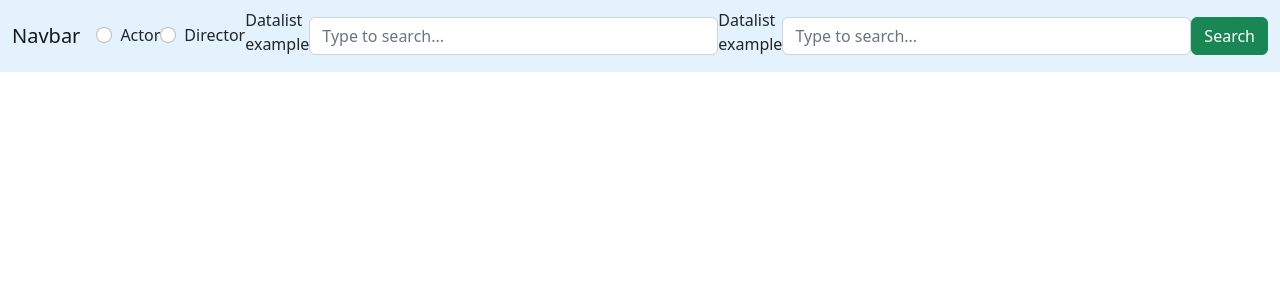
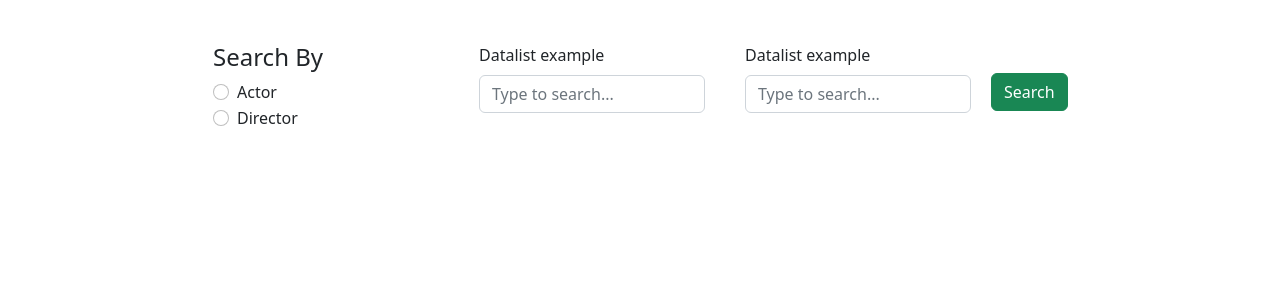
Before and after one commit to avijit-2001/wikique, a React (Create React App) app: page / in a window 1280 px wide. Shown: the top 300 px of the page. Built offline with nearby package versions, Linux system fonts and the light colour scheme.

Commit message:
feat: navbar added

```diff
--- a/src/App.js
+++ b/src/App.js
@@ -1,5 +1,6 @@
 import '../node_modules/bootstrap/dist/css/bootstrap.min.css';
 import Navbar from './components/Navbar';
+
 function App() {
   return (
     <div className='contained'>
--- /dev/null
+++ b/src/components/Navbar.css
@@ -0,0 +1,11 @@
+.float-container {
+    border: 3px solid #fff;
+    padding: 20px;
+}
+
+.float-child {
+    width: 25%;
+    float: left;
+    padding: 20px;
+    /* border: 2px solid red; */
+}
--- a/src/components/Navbar.jsx
+++ b/src/components/Navbar.jsx
@@ -1,26 +1,43 @@
 import "../../node_modules/bootstrap/dist/css/bootstrap.min.css";
 import React from "react";
+import SearchBar from "./SearchBar";
+import "./Navbar.css";
 import SearchType from "./SearchType";
-import SearchBar from "./SearchBar";
 
 const Navbar = () => {
   return (
     <>
-      <nav
-        className="navbar navbar-expand-lg bg-body-tertiary"
-        style={{ backgroundColor: "#e3f2fd" }}
-      >
-        <div className="container-fluid">
-          <a className="navbar-brand" href="/">
-            Navbar
-          </a>
-          <SearchType name={"idCheckBox"} id={"actor"} description={"Actor"} />
-          <SearchType name={"idCheckBox"} id={"director"} description={"Director"} />
-          <SearchBar />
-          <SearchBar />
-          <button className="btn btn-success">Search</button>
+      <form style={{ marginLeft: 170 }}>
+        <div className="float-container">
+          <div className="float-child">
+            <h4>Search By</h4>
+            <SearchType
+              id={"actorButton"}
+              name={"radio1"}
+              description={"Actor"}
+            />
+            <SearchType
+              id={"directorButton"}
+              name={"radio1"}
+              description={"Director"}
+            />
+          </div>
+          <div className="float-child">
+            <SearchBar />
+          </div>
+          <div className="float-child">
+            <SearchBar />
+          </div>
         </div>
-      </nav>
+
+        <button
+          type="submit"
+          className="btn btn-success"
+          style={{ marginTop: 27 }}
+        >
+          Search
+        </button>
+      </form>
     </>
   );
 };
```
